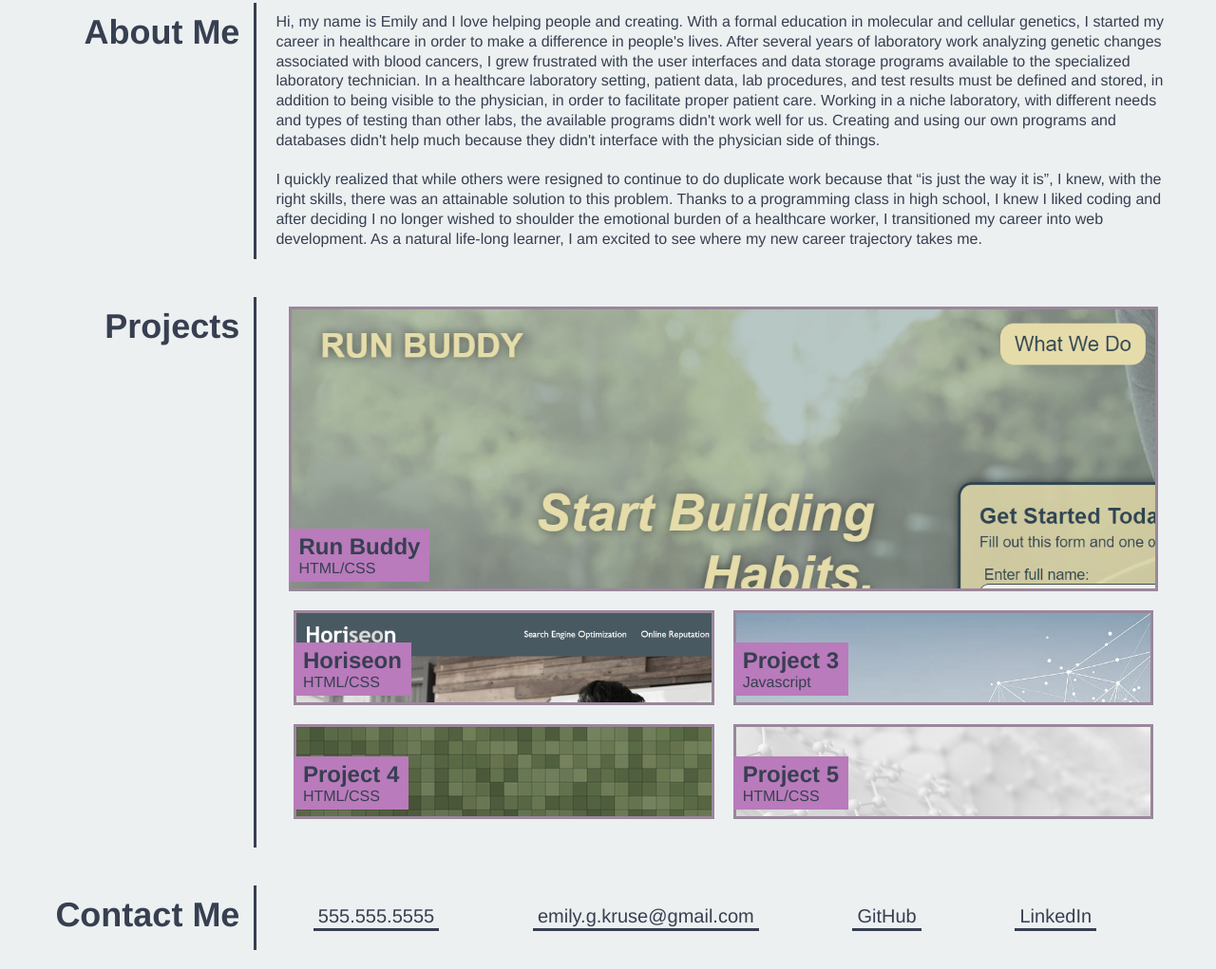
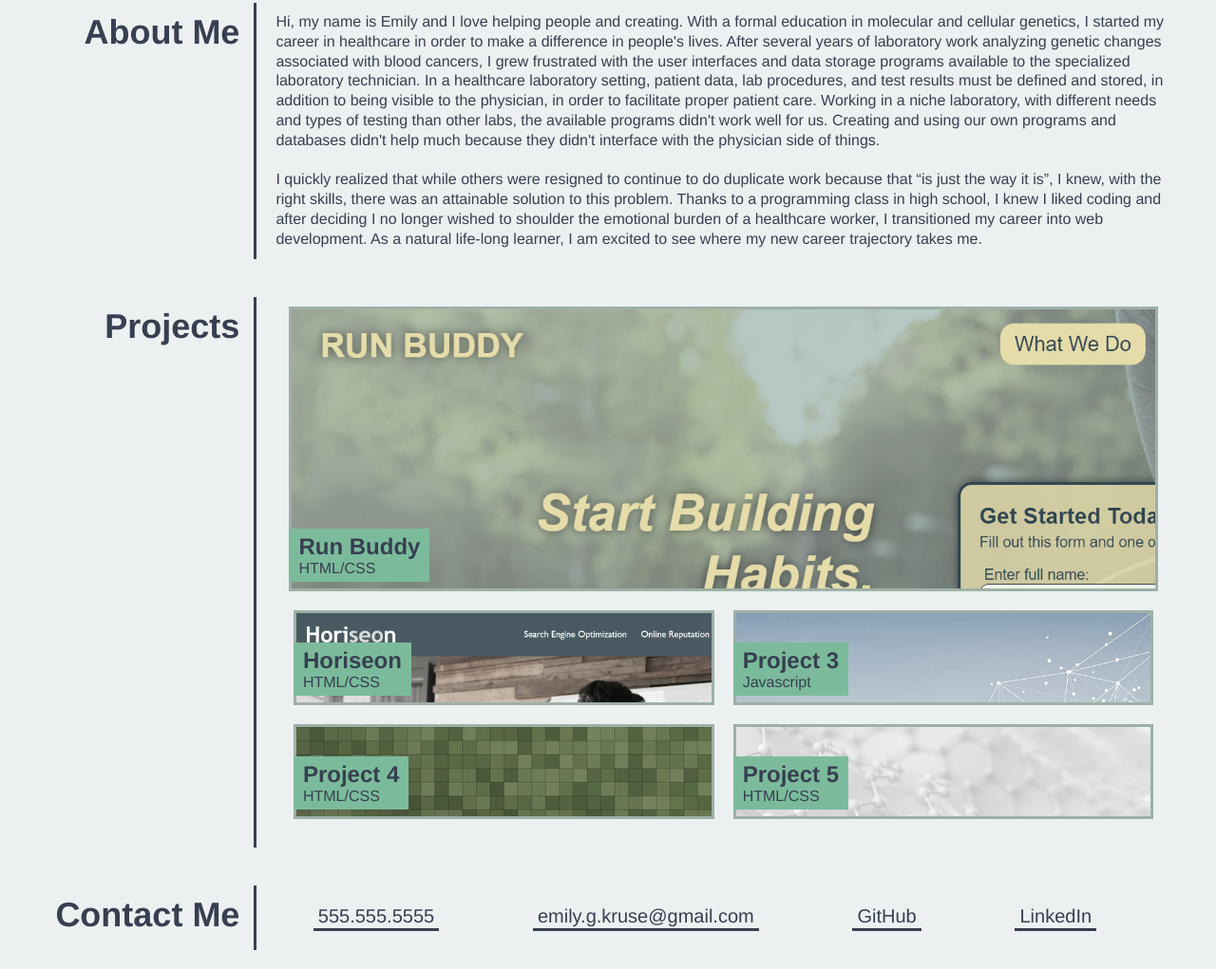
Before and after one commit to emilyk221/Emilys-Portfolio, a plain HTML site: page index.html in a window 1280 px wide. Shown: the part 469-1490 px from the top of the page at 95% size. Drawn offline with Linux system fonts and the light colour scheme; files whose address does not match are found by name.

Commit message:
add README and color change

```diff
--- a/assets/css/style.css
+++ b/assets/css/style.css
@@ -1,6 +1,6 @@
 :root {
   --primary-color: #373f51;
-  --secondary-color: #b97bbb;
+  --secondary-color: #7bbb9b;
   --tertiary-color: #ecf0f1;
 }
 
--- a/index.html
+++ b/index.html
@@ -52,7 +52,7 @@
     <div class="project-box">
       <div class="project">
         <a href="https://emilyk221.github.io/run-buddy/" target="_blank">
-          <img src="./assets/images/run-buddy-img.png" alt="Yellow letters reading 'Run Buddy' against a green background" />
+          <img src="./assets/images/run-buddy-img.png" alt="Yellow letters reading 'Run Buddy' and 'Start Building Habits' against a background of out-of-focus green trees" />
         </a>
         <div class="project-info">
           <h4>Run Buddy</h4>
```
Also changed, not shown: assets/images/Portfolio-hero.png (added), assets/images/Portfolio-projects.png (added), 1 other file.
